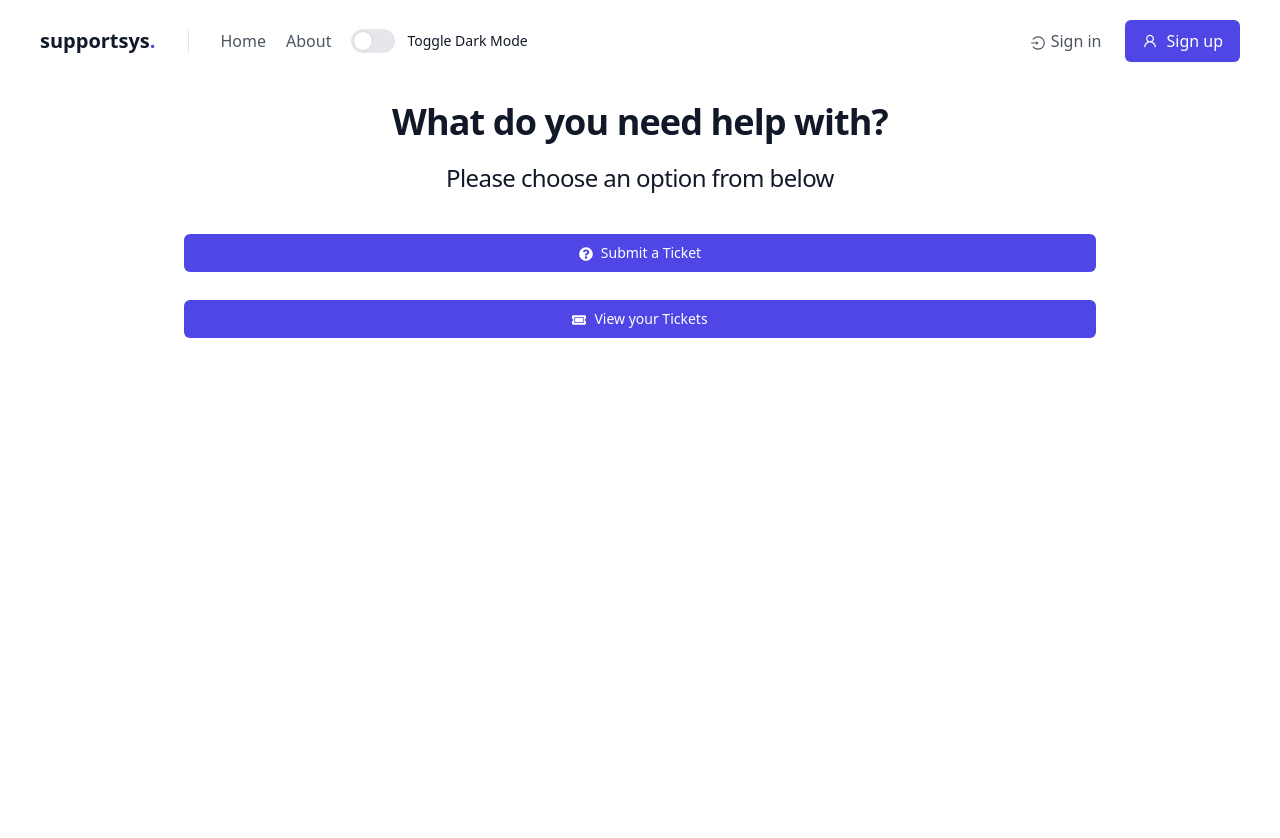
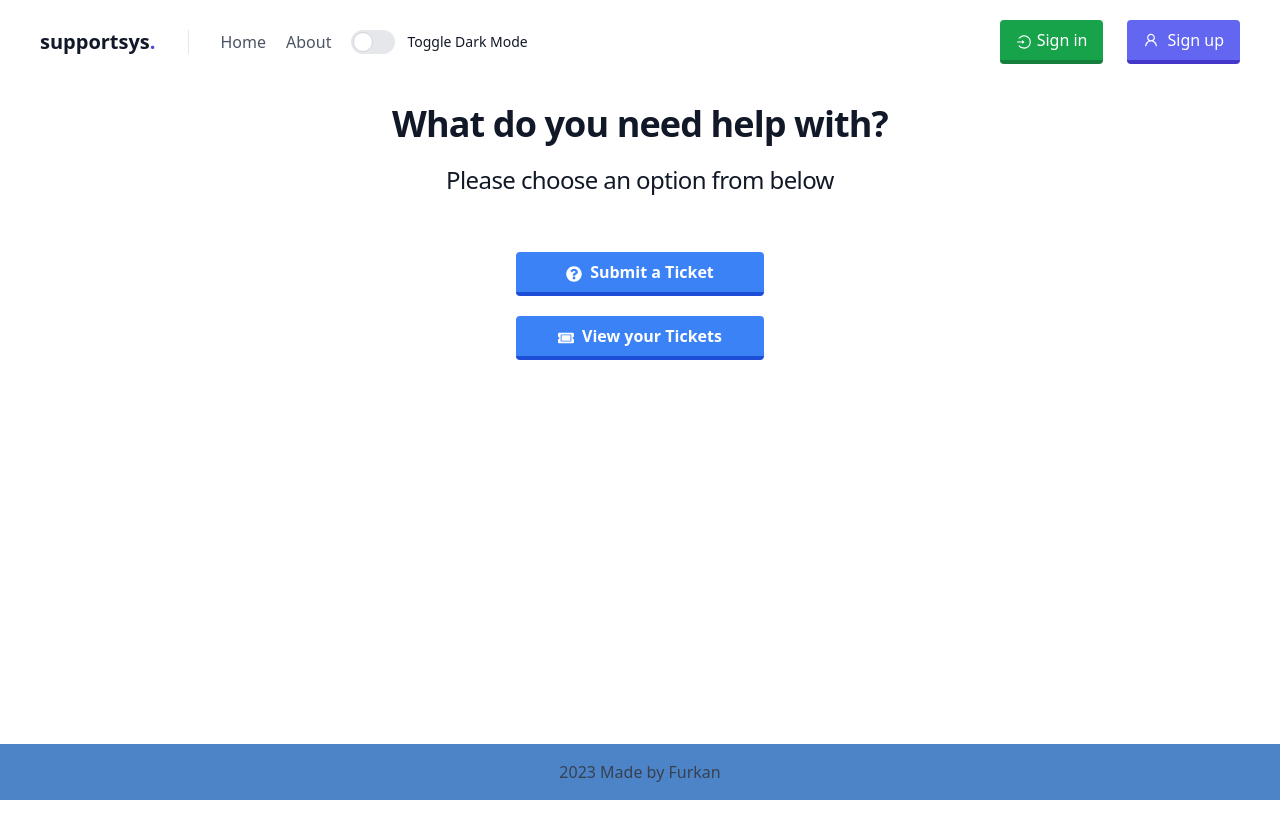
Before and after one commit to FurkanCodes/supportsys, a React (Vite) app: page / in a window 1280 px wide. Shown: the top 838 px of the page. Built offline with nearby package versions, Linux system fonts and the light colour scheme.

Commit message:
Finished

```diff
--- a/src/App.jsx
+++ b/src/App.jsx
@@ -9,6 +9,7 @@ import Header from "./components/Header";
 import PrivateRoute from "./components/PrivateRoute";
 import Tickets from "./pages/Tickets";
 import Ticket from "./pages/Ticket";
+import About from "./pages/About";
 function App() {
   return (
     <>
@@ -19,6 +20,7 @@ function App() {
             <Route path="/" element={<Home />} />
             <Route path="/register" element={<Register />} />
             <Route path="/login" element={<Login />} />
+            <Route path="/about" element={<About />} />
             <Route path="/new-ticket" element={<PrivateRoute />}>
               <Route path="/new-ticket" element={<NewTicket />} />
             </Route>
--- /dev/null
+++ b/src/components/Footer.jsx
@@ -0,0 +1,18 @@
+import React from "react";
+
+function Footer() {
+  const footerYear = new Date().getFullYear();
+  return (
+    <footer class="  sticky bottom-0 z-50 bg-blue-400 text-center lg:text-left ">
+      <div
+        class="text-gray-700 text-center p-4"
+        style={{ backgroundColor: "rgba(0, 0, 0, 0.2)" }}
+      >
+        {footerYear} Made by
+        <a href="https://github.com/FurkanCodes"> Furkan</a>
+      </div>
+    </footer>
+  );
+}
+
+export default Footer;
--- a/src/components/Header.jsx
+++ b/src/components/Header.jsx
@@ -18,7 +18,7 @@ function Header() {
 
   return (
     <>
-      <div className="container flex flex-col flex-wrap items-center justify-between py-5 mx-auto md:px-10 md:flex-row max-w-7xl">
+      <div className="container sticky top-0 z-50 flex flex-col flex-wrap items-center justify-between py-5 mx-auto md:px-10 md:flex-row max-w-7xl">
         <div className="relative flex flex-col md:flex-row">
           <Link
             to="/"
@@ -32,18 +32,21 @@ function Header() {
             </span>
           </Link>
           <nav className="flex flex-wrap items-center mb-5 text-base md:mb-0 md:pl-8 md:ml-8 md:border-l md:border-gray-200">
-            <a
-              href="#_"
+            <Link
+              to="/"
               className="mr-5 font-medium leading-6 text-gray-600 hover:text-gray-900"
             >
               Home
-            </a>
-            <a
-              href="#_"
+            </Link>
+
+            <Link
+              to="/about"
               className="mr-5 font-medium leading-6 text-gray-600 hover:text-gray-900"
             >
+              {" "}
               About
-            </a>
+            </Link>
+
             <label className="relative inline-flex items-center cursor-pointer">
               <input type="checkbox" value="" className="sr-only peer" />
               <div className="w-11 h-6 bg-gray-200 peer-focus:outline-none peer-focus:ring-4 peer-focus:ring-blue-300 dark:peer-focus:ring-blue-800 rounded-full peer dark:bg-gray-700 peer-checked:after:translate-x-full peer-checked:after:border-white after:content-[''] after:absolute after:top-[2px] after:left-[2px] after:bg-white after:border-gray-300 after:border after:rounded-full after:h-5 after:w-5 after:transition-all dark:border-gray-600 peer-checked:bg-blue-600"></div>
@@ -58,7 +61,7 @@ function Header() {
           <>
             <button
               onClick={onLogout}
-              className="inline-flex items-center justify-center px-4 py-2 text-base font-medium leading-6 text-white whitespace-no-wrap bg-indigo-600 border border-transparent rounded-md shadow-sm hover:bg-indigo-500 focus:outline-none focus:ring-2 focus:ring-offset-2 focus:ring-indigo-600"
+              className="inline-flex items-center justify-center px-4 py-2 text-base font-medium leading-6 text-white whitespace-no-wrap bg-indigo-500 border-b-4 border-indigo-700 rounded hover:bg-indigo-400 hover:border-blue-500"
               data-rounded="rounded-md"
               data-primary="indigo-600"
             >
@@ -71,13 +74,13 @@ function Header() {
           <div className="inline-flex items-center ml-5 space-x-6 lg:justify-end">
             <Link
               to="/login"
-              className="text-base font-medium leading-6 text-gray-600 whitespace-no-wrap transition duration-150 ease-in-out hover:text-gray-900"
+              className="px-4 py-2 text-base font-medium leading-6 text-white whitespace-no-wrap bg-green-600 border-b-4 border-green-700 rounded hover:bg-green-400 hover:border-green-500"
             >
               <AiOutlineLogin className="inline" /> Sign in
             </Link>
             <Link
               to="/register"
-              className="inline-flex items-center justify-center px-4 py-2 text-base font-medium leading-6 text-white whitespace-no-wrap bg-indigo-600 border border-transparent rounded-md shadow-sm hover:bg-indigo-500 focus:outline-none focus:ring-2 focus:ring-offset-2 focus:ring-indigo-600"
+              className="inline-flex items-center justify-center px-4 py-2 text-base font-medium leading-6 text-white whitespace-no-wrap bg-indigo-500 border-b-4 border-indigo-700 rounded hover:bg-indigo-400 hover:border-blue-500"
               data-rounded="rounded-md"
               data-primary="indigo-600"
             >
--- /dev/null
+++ b/src/pages/About.jsx
@@ -0,0 +1,22 @@
+import React from "react";
+import { DiReact, SiTailwindcss, DiMongodb, SiExpress } from "react-icons/all";
+function About() {
+  return (
+    <div className="text-center">
+      <h2 className="mt-5 text-4xl font-bold ">Support Ticket System</h2>
+      <p className="mt-5 text-2xl">
+        A small application in which users can log in support tickets and add
+        comments. Written in
+      </p>
+
+      <div className="inline-flex text-8xl">
+        <DiReact />
+        <SiTailwindcss />
+        <DiMongodb />
+        <SiExpress />
+      </div>
+    </div>
+  );
+}
+
+export default About;
--- a/src/pages/Home.jsx
+++ b/src/pages/Home.jsx
@@ -2,35 +2,37 @@ import React from "react";
 
 import { FaTicketAlt, FaQuestionCircle } from "react-icons/fa";
 import { Link } from "react-router-dom";
+import Footer from "../components/Footer";
 function Home() {
   return (
     <>
-      <section className="h-auto bg-white">
-        <div className="max-w-7xl mx-auto py-4 px-10  sm:px-6 lg:px-8 sm:text-center ">
+      <section className="flex flex-col h-auto min-h-screen bg-white">
+        <div className="px-10 py-4 mx-auto text-center max-w-7xl sm:px-6 lg:px-8 lg:text-center ">
           <p className="mt-1 font-extrabold text-gray-900 sm:text-3xl sm:tracking-tight lg:text-4xl">
             What do you need help with?
           </p>
           <p className="mt-5 mb-10 font-sans text-gray-900 sm:text-3xl sm:tracking-tight lg:text-2xl">
             Please choose an option from below
           </p>
-          <div className="flex flex-col gap-7 h-screen items-stretch">
+          <div className="flex flex-col items-stretch h-screen gap-1">
             <Link to="/new-ticket">
               {" "}
-              <button className=" items-center w-3/4 rounded-md border border-transparent  bg-indigo-600 py-2 px-4 text-sm font-medium text-white hover:bg-indigo-700 focus:outline-none focus:ring-2 focus:ring-indigo-500 focus:ring-offset-2">
-                <FaQuestionCircle className="inline  mr-2 " />
+              <button className="w-2/4 px-4 py-2 mt-4 font-bold text-white bg-blue-500 border-b-4 border-blue-700 rounded hover:bg-blue-400 hover:border-blue-500">
+                <FaQuestionCircle className="inline mr-2 " />
                 Submit a Ticket
               </button>
             </Link>
             <Link to="/tickets">
               {" "}
-              <button className=" items-center w-3/4  rounded-md border border-transparent bg-indigo-600 py-2 px-4 text-sm font-medium text-white hover:bg-indigo-700 focus:outline-none focus:ring-2 focus:ring-indigo-500 focus:ring-offset-2">
-                <FaTicketAlt className="inline  mr-2" />
+              <button className="w-2/4 px-4 py-2 mt-4 font-bold text-white bg-blue-500 border-b-4 border-blue-700 rounded hover:bg-blue-400 hover:border-blue-500">
+                <FaTicketAlt className="inline mr-2" />
                 View your Tickets
               </button>
             </Link>
           </div>
         </div>
       </section>
+      <Footer />
     </>
   );
 }
--- a/src/pages/Login.jsx
+++ b/src/pages/Login.jsx
@@ -5,7 +5,7 @@ import { useSelector, useDispatch } from "react-redux";
 import { login, reset } from "../features/auth/authSlice";
 import { useNavigate } from "react-router-dom";
 import { toast } from "react-toastify";
-
+import BackButton from "../components/BackButton";
 function Login() {
   const [formData, setFormData] = useState({
     email: "",
@@ -59,7 +59,7 @@ function Login() {
                   . */}
             {/* </span>
               </span> */}
-
+            <BackButton url={"/"} />
             <h2 className="text-3xl font-bold tracking-tight text-center text-gray-900 ">
               Login to your account
             </h2>
--- a/src/pages/Register.jsx
+++ b/src/pages/Register.jsx
@@ -5,7 +5,7 @@ import { toast } from "react-toastify";
 import { useSelector, useDispatch } from "react-redux";
 import { register, reset } from "../features/auth/authSlice";
 import { useNavigate } from "react-router-dom";
-
+import BackButton from "../components/BackButton";
 function Register() {
   const [formData, setFormData] = useState({
     name: "",
@@ -71,6 +71,7 @@ function Register() {
                 </span>
               </span>
             </a> */}
+            <BackButton url={"/"} />
             <h2 className="text-3xl font-bold tracking-tight text-center text-gray-900 ">
               Please create an account
             </h2>
```
